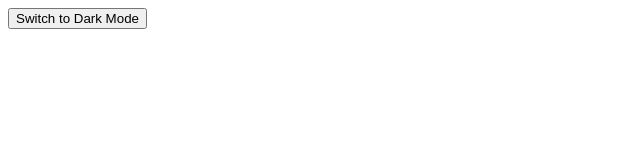
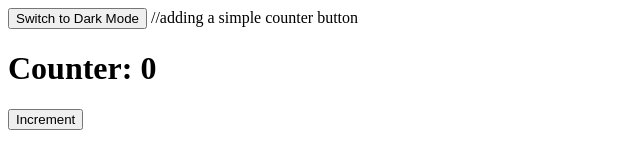
Before and after one commit to Mukiama/software-engineering-learning, a website: page javascript/dom-testing/dom-testing-dark-mode/index.html in a window 1280 px wide. Shown: the whole page, without its empty margins (0-640 px from the left). Drawn offline with Linux system fonts and the light colour scheme.

Commit message:
UsingDevTools

```diff
--- a/javascript/dom-testing/dom-testing-dark-mode/index.html
+++ b/javascript/dom-testing/dom-testing-dark-mode/index.html
@@ -17,6 +17,9 @@
 </head>
 <body class="light-mode">
     <button id="theme-toggle-btn">Switch to Dark Mode</button>
+    //adding a simple counter button
+    <h1>Counter: <span id="counter-value">0</span></h1>
+    <button id="increment-btn">Increment</button>
     <script src="index.js"></script>
 </body>
 </html>
--- a/javascript/dom-testing/dom-testing-dark-mode/index.js
+++ b/javascript/dom-testing/dom-testing-dark-mode/index.js
@@ -0,0 +1,9 @@
+let count = 0;
+const counterBtn = document.getElementById('increment-btn');
+const counterDisplay = document.getElementById('counter-value');
+
+counterBtn.addEventListener('click', () => {
+    count++;
+    console.log(count);
+    counterDisplay.innerText = count;
+});
```
